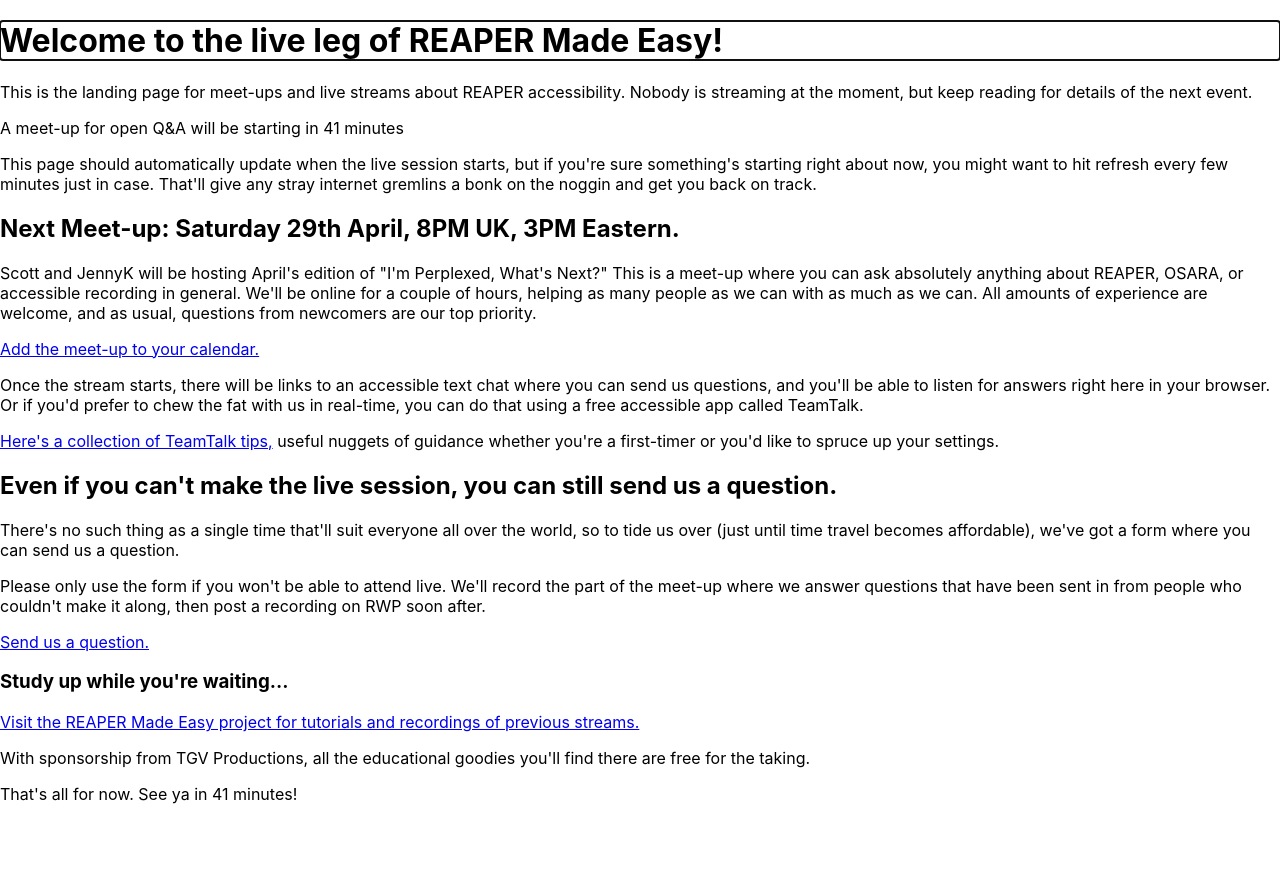
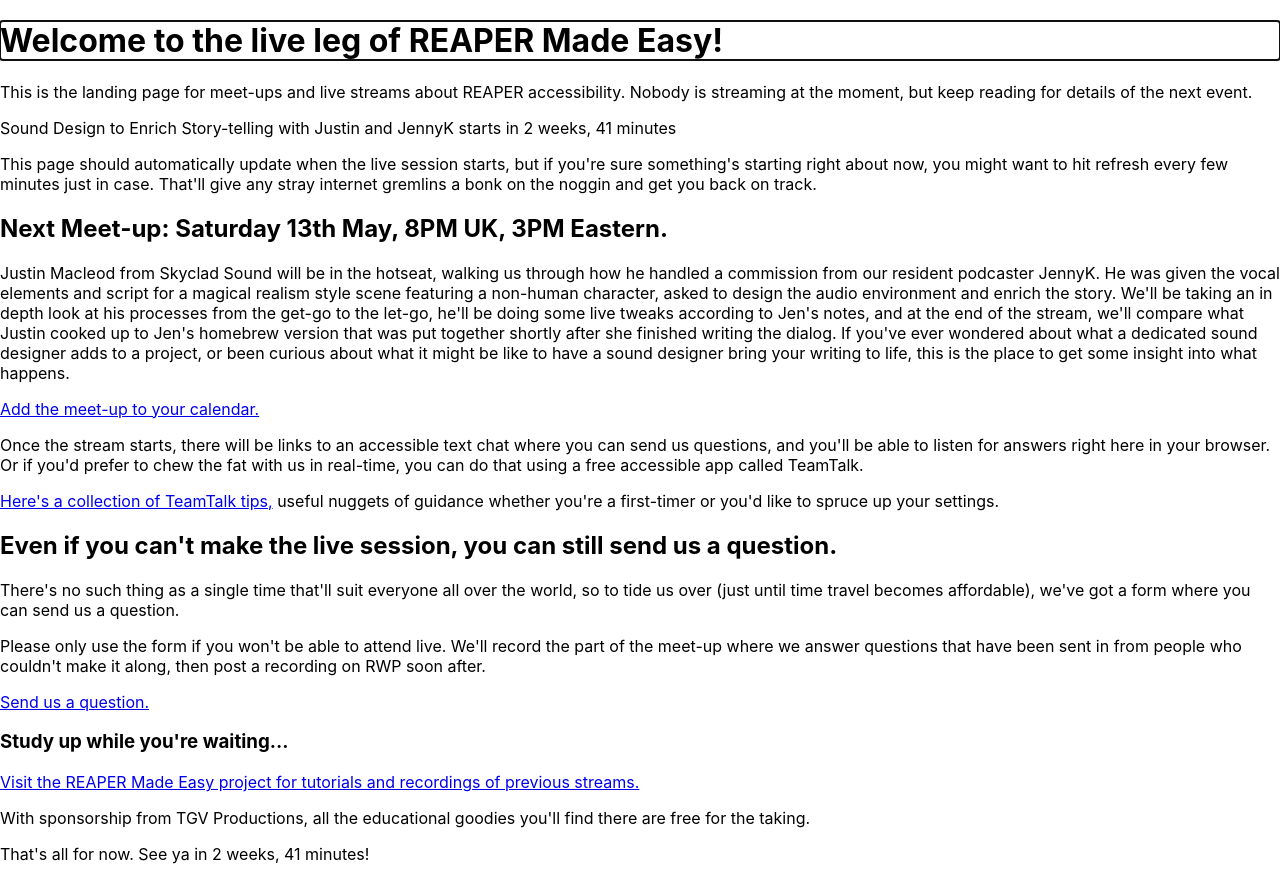
Before and after one commit to Timtam/reaper-stream-website, a React (Create React App) app: page / in a window 1280 px wide. Before the commit the page ends 820 px from the top, so only its background shows below. Built offline with nearby package versions, Linux system fonts and the light colour scheme; no server answers.

Commit message:
Set up mid May stream

```diff
--- a/src/Offline.tsx
+++ b/src/Offline.tsx
@@ -49,7 +49,7 @@ function Offline({ nextStream }: OfflineProps) {
       </p>
       {nextStream && countdown ? (
         <p>
-          A meet-up for open Q&A will be starting in{" "}
+          Sound Design to Enrich Story-telling with Justin and JennyK starts in{" "}
           {humanizeDuration(countdown, {
             units: ["w", "d", "h", "m"],
             round: true,
@@ -64,9 +64,9 @@ function Offline({ nextStream }: OfflineProps) {
         hit refresh every few minutes just in case. That'll give any stray
         internet gremlins a bonk on the noggin and get you back on track.
       </p>
-      <h2>Next Meet-up: Saturday 29th April, 8PM UK, 3PM Eastern.</h2>
+      <h2>Next Meet-up: Saturday 13th May, 8PM UK, 3PM Eastern.</h2>
       <p>
-        Scott and JennyK will be hosting April's edition of "I'm Perplexed, What's Next?" This is a meet-up where you can ask absolutely anything about REAPER, OSARA, or accessible recording in general. We'll be online for a couple of hours, helping as many people as we can with as much as we can. All amounts of experience are welcome, and as usual, questions from newcomers are our top priority.
+        Justin Macleod from Skyclad Sound will be in the hotseat, walking us through how he handled a commission from our resident podcaster JennyK. He was given the vocal elements and script for a magical realism style scene featuring a non-human character, asked to design the audio environment and enrich the story. We'll be taking an in depth look at his processes from the get-go to the let-go, he'll be doing some live tweaks according to Jen's notes, and at the end of the stream, we'll compare what Justin cooked up to Jen's homebrew version that was put together shortly after she finished writing the dialog. If you've ever wondered about what a dedicated sound designer adds to a project, or been curious about what it might be like to have a sound designer bring your writing to life, this is the place to get some insight into what happens.
       </p>
       <p>
         <a href="/REAPERMadeEasyMeet-ups.ics" target="_blank" rel="noreferrer">
--- a/src/config.json
+++ b/src/config.json
@@ -1,4 +1,4 @@
 {
-  "nextStream": "2023-04-29T20:00:00.000+01:00",
+  "nextStream": "2023-05-13T20:00:00.000+01:00",
   "ytUrl": "https://www.youtube.com/embed/NgLT9P6c808"
 }
```
Also changed, not shown: 1 other file (tests, documents, lock files or other folders).
